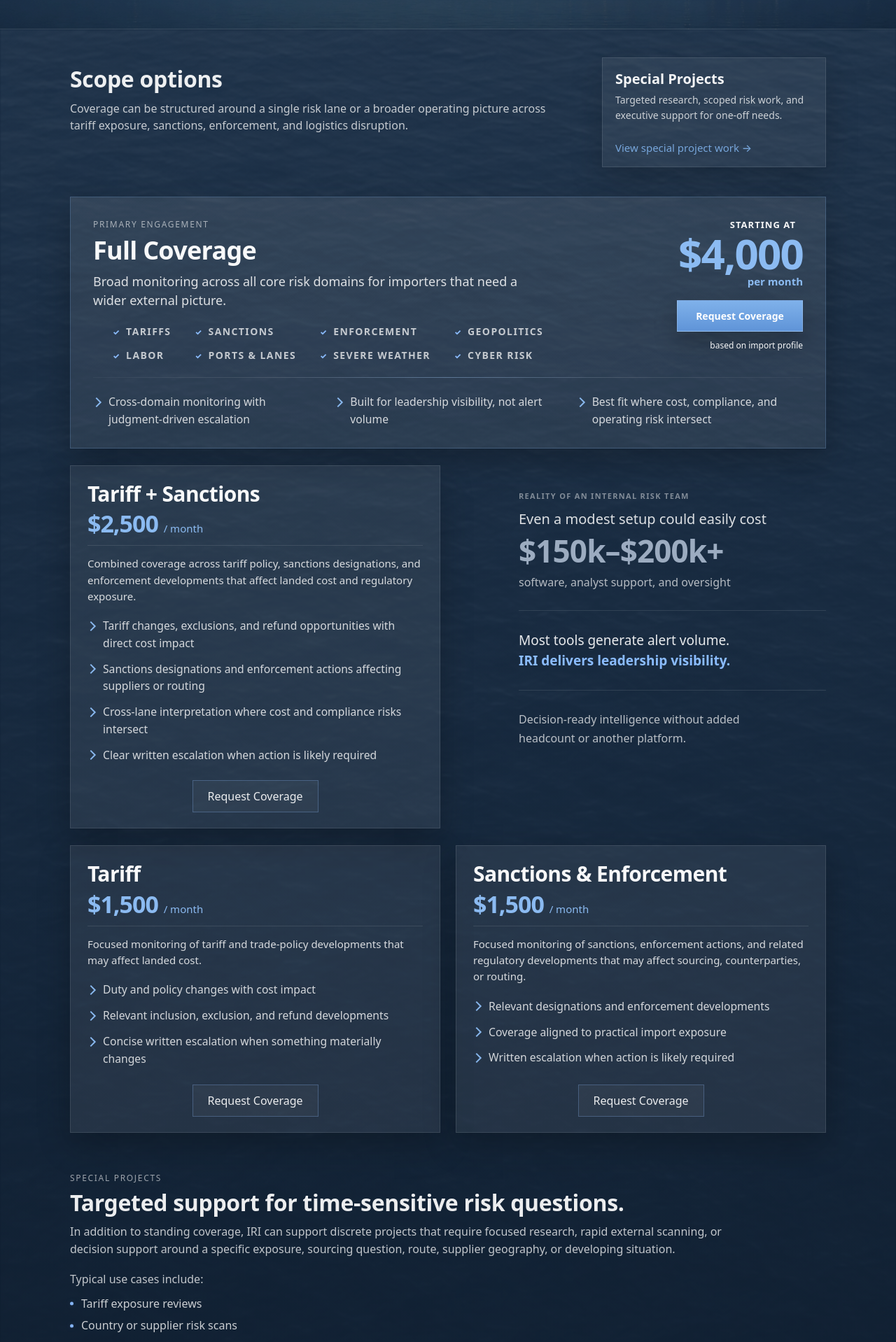
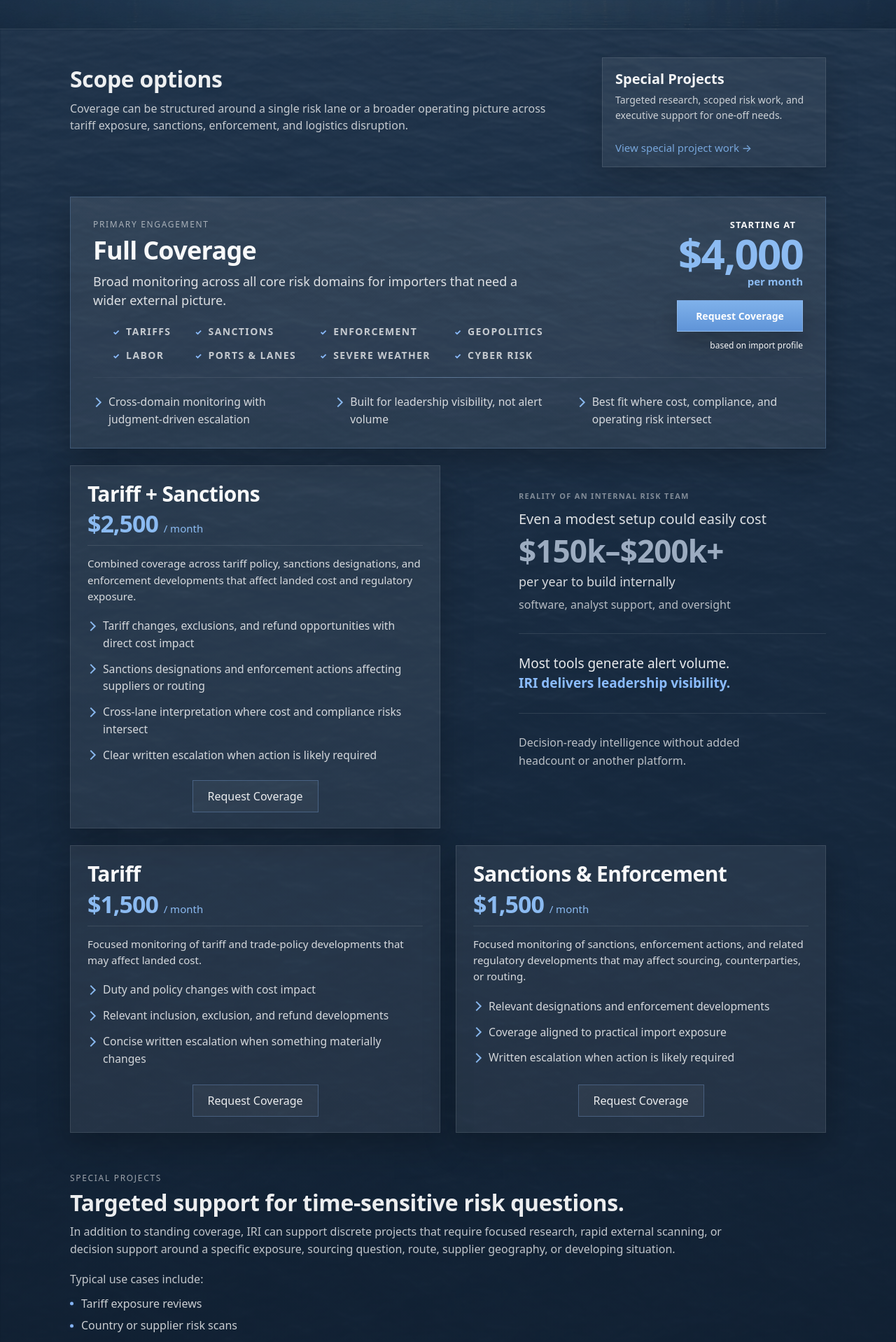
Before and after one commit to importrisk/import-risk-intelligence-site, a Jekyll site: the page built from pricing.html, in a window 1280 px wide. Shown: the part 306-2224 px from the top of the page at 70% size. Built offline with Jekyll 4.4.1, drawn with Linux system fonts in a browser that asks for light colours.

Commit message:
Add annual context to pricing comparison

```diff
--- a/pricing.html
+++ b/pricing.html
@@ -119,6 +119,7 @@ description: Pricing and scope options for Import Risk Intelligence.
 
       <p class="pricing-support-intro">Even a modest setup could easily cost</p>
       <p class="pricing-support-cost">$150k–$200k+</p>
+      <p class="pricing-support-cost-sub">per year to build internally</p>
       <p class="pricing-support-cost-detail">software, analyst support, and oversight</p>
 
       <div class="pricing-support-rule" aria-hidden="true"></div>
--- a/styles.css
+++ b/styles.css
@@ -2221,6 +2221,13 @@ select.cs-input:-webkit-autofill:focus{
   color: rgba(200,215,235,.75);
 }
 
+.pricing-support-cost-sub{
+  margin: 10px 0 0;
+  font-size: 18px;
+  line-height: 1.25;
+  color: rgba(255,255,255,.82);
+}
+
 .pricing-support-cost-detail{
   margin: 10px 0 0;
   max-width: 34ch;
```
